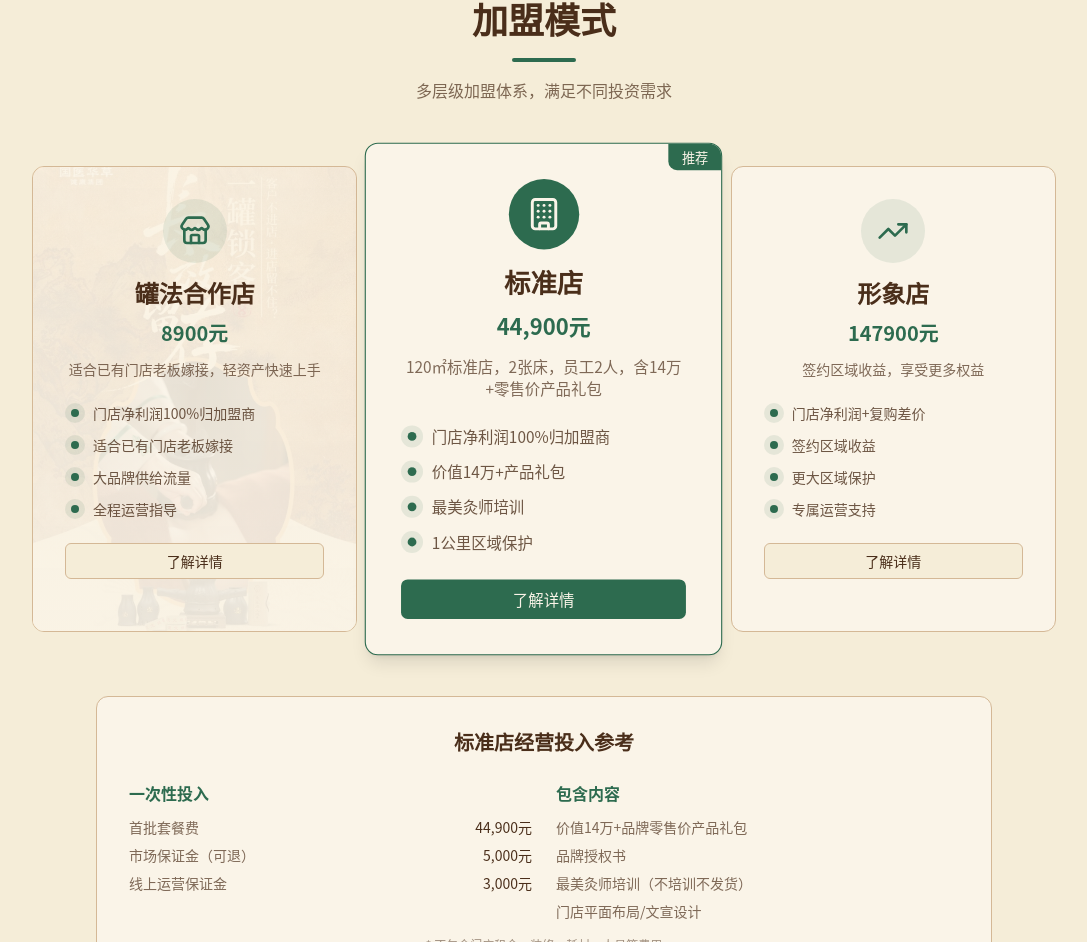
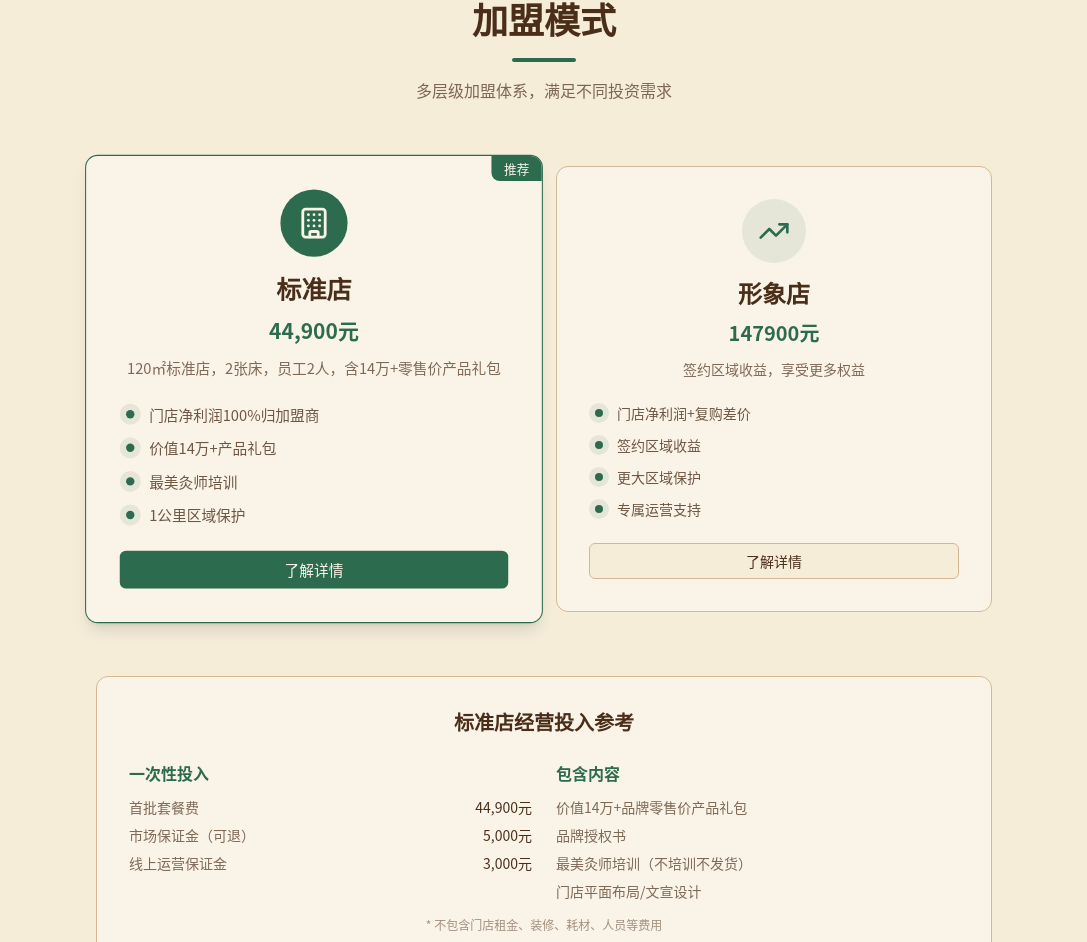
Before and after one commit to crystal3445/gyzj, a Next.js app: page / in a window 1280 px wide. Shown: the part 4786-5728 px from the top of the page, without its empty margins (96-1183 px from the left). Built offline with nearby package versions, Linux system fonts and the light colour scheme; no server answers.

Commit message:
remove guanfa cooperation card from franchise section
Drop the 8900 罐法合作店 block and switch the layout to two columns.

Co-authored-by: Cursor <cursoragent@cursor.com>

```diff
--- a/components/cooperation.tsx
+++ b/components/cooperation.tsx
@@ -1,7 +1,7 @@
 "use client"
 
 import { useInView } from "@/hooks/use-in-view"
-import { Store, Building, TrendingUp, type LucideIcon } from "lucide-react"
+import { Building, TrendingUp, type LucideIcon } from "lucide-react"
 import { Button } from "@/components/ui/button"
 
 type CooperationMode = {
@@ -11,24 +11,9 @@ type CooperationMode = {
   description: string
   features: string[]
   highlight: boolean
-  backgroundImage?: string
 }
 
 const cooperationModes: CooperationMode[] = [
-  {
-    icon: Store,
-    level: "罐法合作店",
-    price: "8900元",
-    description: "适合已有门店老板嫁接，轻资产快速上手",
-    features: [
-      "门店净利润100%归加盟商",
-      "适合已有门店老板嫁接",
-      "大品牌供给流量",
-      "全程运营指导",
-    ],
-    highlight: false,
-    backgroundImage: "/images/guanf-hezuo-bg.png",
-  },
   {
     icon: Building,
     level: "标准店",
@@ -86,33 +71,21 @@ export function Cooperation() {
         </div>
 
         {/* Cooperation Modes */}
-        <div className="grid md:grid-cols-3 gap-6 max-w-5xl mx-auto mb-16">
+        <div className="grid md:grid-cols-2 gap-6 max-w-4xl mx-auto mb-16">
           {cooperationModes.map((mode, index) => {
             const Icon = mode.icon
             return (
             <div
               key={index}
-              className={`relative border rounded-xl overflow-hidden transition-all duration-500 hover:shadow-xl ${
-                mode.backgroundImage ? "bg-transparent" : "bg-card"
-              } ${
+              className={`relative bg-card border rounded-xl overflow-hidden transition-all duration-500 hover:shadow-xl ${
                 mode.highlight
-                  ? "border-primary shadow-lg scale-105 md:scale-110"
+                  ? "border-primary shadow-lg scale-105 md:scale-105"
                   : "border-border hover:-translate-y-1"
               } ${
                 isInView ? "opacity-100 translate-y-0" : "opacity-0 translate-y-10"
               }`}
               style={{ transitionDelay: `${index * 150}ms` }}
             >
-              {mode.backgroundImage ? (
-                <div
-                  aria-hidden
-                  className="pointer-events-none absolute inset-0 bg-cover bg-center"
-                  style={{
-                    backgroundImage: `linear-gradient(rgba(250, 244, 232, 0.88), rgba(250, 244, 232, 0.92)), url(${mode.backgroundImage})`,
-                  }}
-                />
-              ) : null}
-
               {/* Highlight badge */}
               {mode.highlight && (
                 <div className="absolute top-0 right-0 z-20 bg-primary text-primary-foreground text-xs px-3 py-1 rounded-bl-lg">
```
